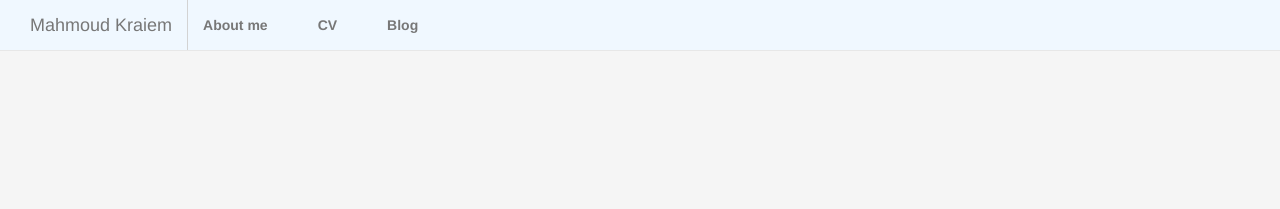
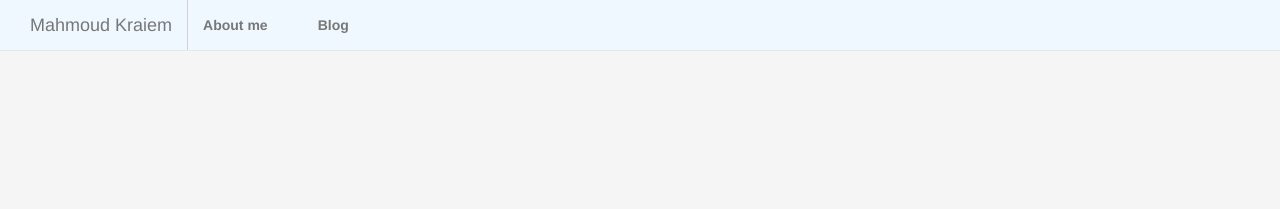
Before and after one commit to breebchi/breebchi.github.io, a Jekyll site: the page built from index.html, in a window 1280 px wide. Shown: the top 209 px of the page. Built offline with Jekyll 4.4.1, drawn with Linux system fonts in a browser that asks for light colours; nearby versions of some CDN libraries; comment, search, counter and statistics services are not loaded.

Commit message:
Update default.html

```diff
--- a/_layouts/default.html
+++ b/_layouts/default.html
@@ -35,9 +35,7 @@
 						<li id="navaboutme">
 							<a href="/about">About me</a>
 						</li>
-						<li id="navcv">
-							<a href="/cv">CV</a>
-						</li>
+
 						<li id="navblog">
 							<a href="/blog">Blog</a>
 						</li>
```
